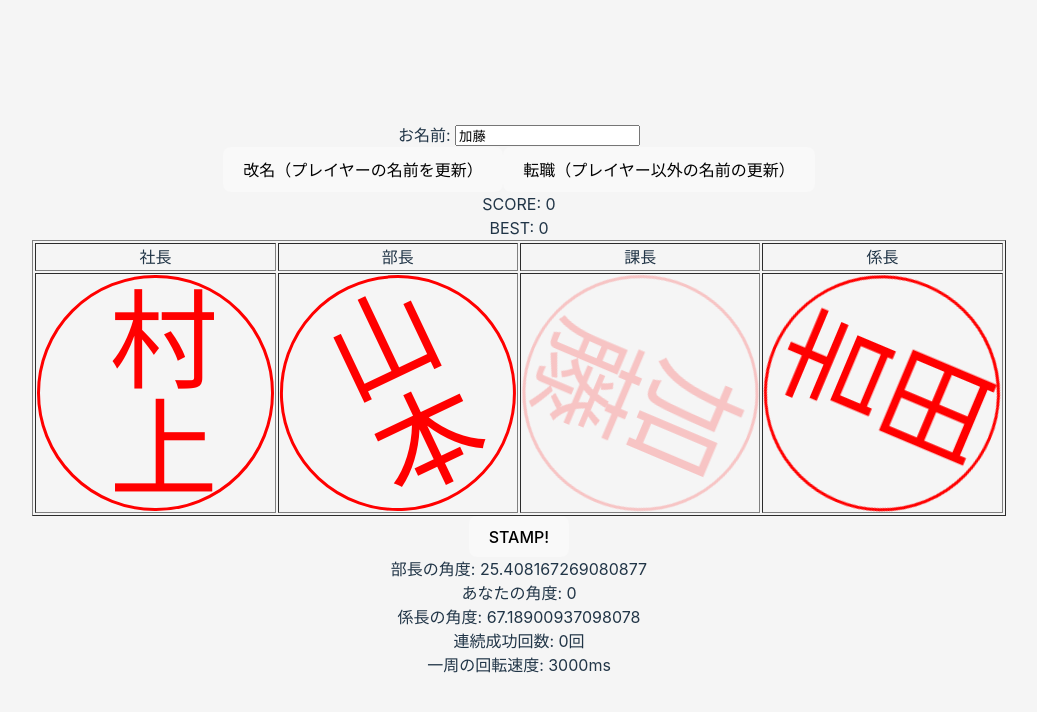
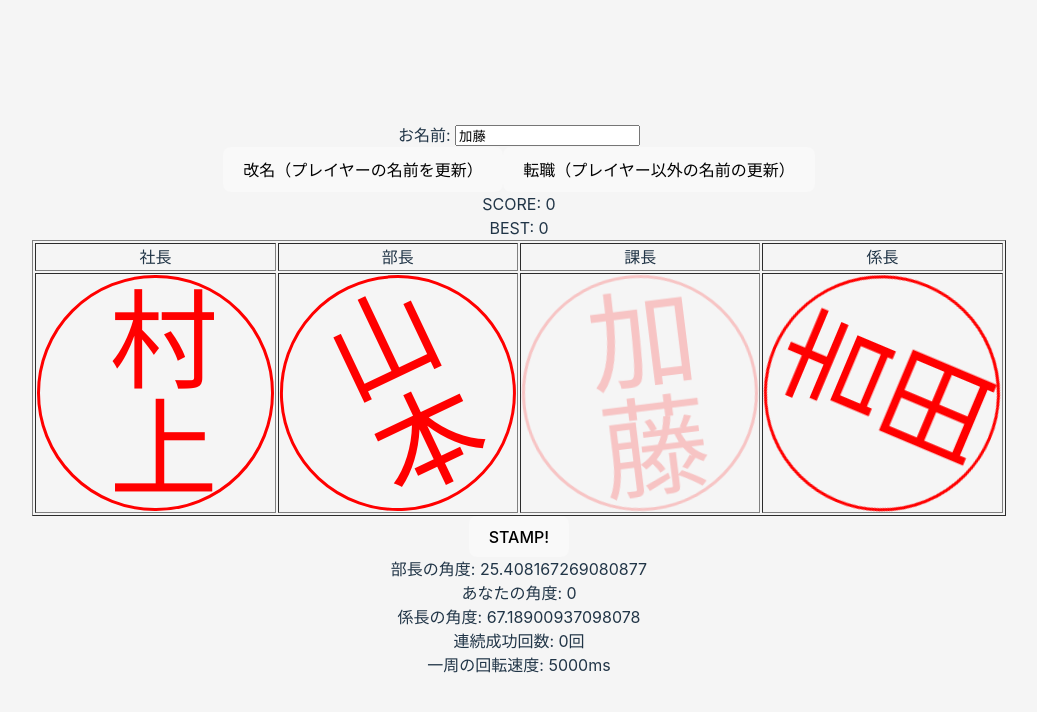
Before and after one commit to YutakaNagai/ojigi-hanko-sample, a Vue app: page / in a window 1280 px wide. Shown: the top 712 px of the page, without its empty margins (121-1158 px from the left). Built offline with nearby package versions, Linux system fonts and the light colour scheme.

Commit message:
回転速度の初期値変更

```diff
--- a/src/App.vue
+++ b/src/App.vue
@@ -86,12 +86,6 @@ export default {
             isRotate: true,
             obj: null,
             degrees: 0,
-            syachou_deg: 0,
-            syachouNameArray: [],
-            buchou_deg: 0,
-            buchouNameArray: [],
-            kakarichou_deg: 0,
-            kakarichouNameArray: [],
             isSuccess: false,
             continuousPoint: 0,
             resultKey: "",
@@ -230,7 +224,7 @@ export default {
         },
         setObj() {
             // 成功していた場合、回転速度が10％アップ
-            this.rotateSpeed = this.isSuccess ? this.rotateSpeed * 0.9 : 3000;
+            this.rotateSpeed = this.isSuccess ? this.rotateSpeed * 0.9 : 5000;
             // ref属性を使用して要素の参照を取得
             const circleElem = document.getElementById("circle_2");
             // 回転の開始角度としてランダムな値をthis.objに保存する
@@ -294,8 +288,6 @@ export default {
             this.characterList.forEach((character, index) => {
                 const len = character.name.length;
 
-                console.log("index :>> ", index);
-                console.log("areaSize / len :>> ", areaSize / len);
                 const textElem = document.getElementById(`text_${index}`);
                 textElem.style.fontSize = `${(areaSize / len) * 0.9}px`;
             });
```
